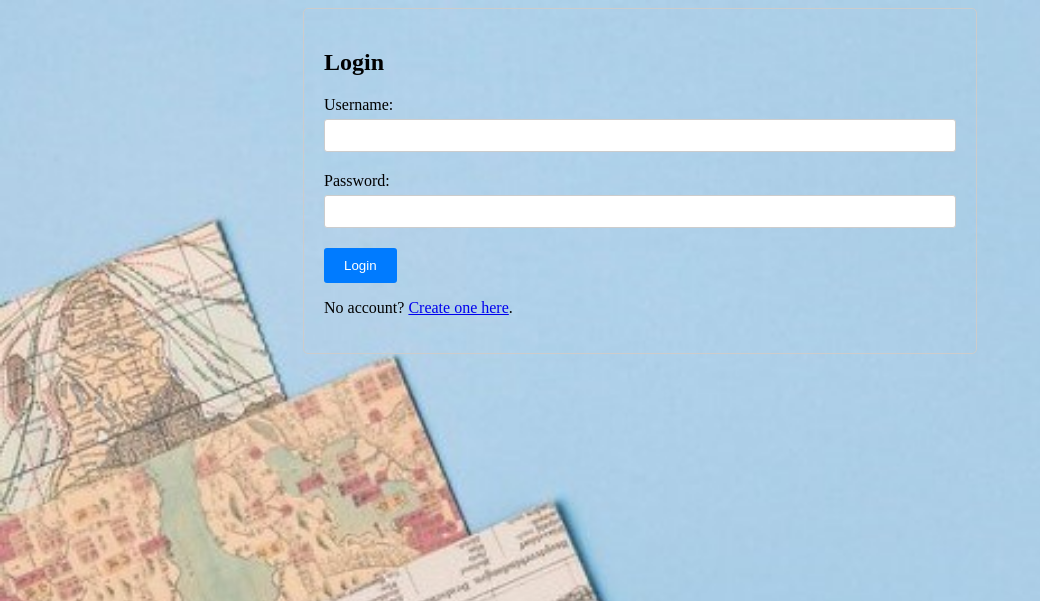
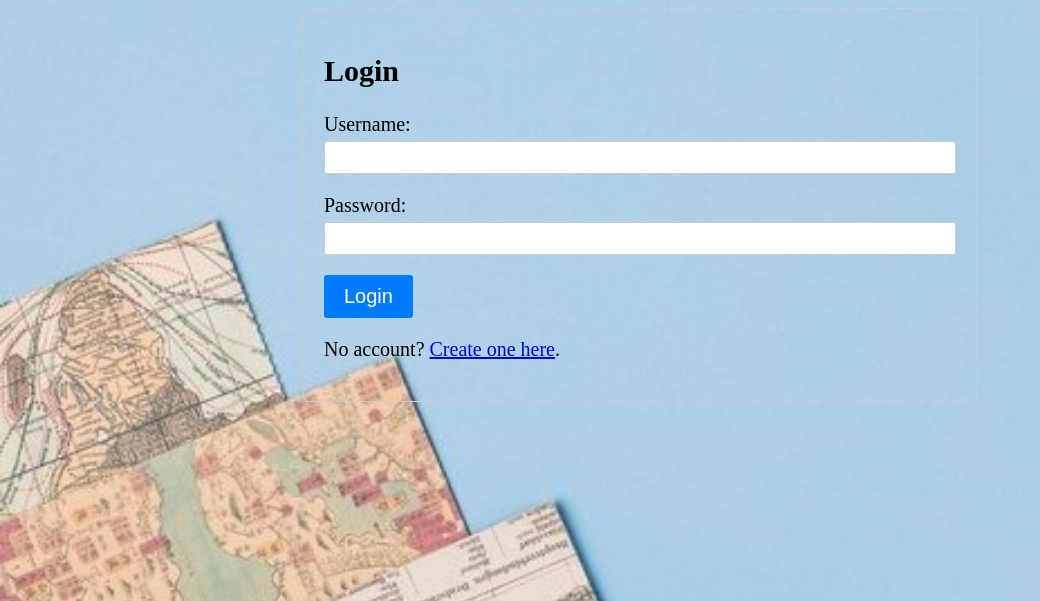
Before and after one commit to Mallika2002/TripGenie, a Flask app: page /login in a window 1280 px wide. Shown: the top 601 px of the page, without its empty margins (0-1040 px from the left). Run offline with Flask 3, Linux system fonts and the light colour scheme; some libraries are stand-ins or nearby versions.

Commit message:
Update login.html

```diff
--- a/templates/login.html
+++ b/templates/login.html
@@ -15,10 +15,10 @@
   </head>
   <body>
     <div class="container">
-      <h2>Login</h2>
+      <h2 style="font-size:30px;">Login</h2>
       <form id="loginForm">
         <div class="form-group">
-          <label for="username">Username:</label>
+          <label for="username" style="font-size:20px;">Username:</label>
           <input
             type="text"
             id="username"
@@ -29,7 +29,7 @@
           <span id="usernameError" class="error"></span>
         </div>
         <div class="form-group">
-          <label for="password">Password:</label>
+          <label for="password" style="font-size:20px;">Password:</label>
           <input
             type="password"
             id="password"
@@ -39,11 +39,11 @@
           />
           <span id="passwordError" class="error"></span>
         </div>
-        <button type="submit" class="btn btn-primary">Login</button>
+        <button type="submit" class="btn btn-primary" style="font-size:20px;">Login</button>
       </form>
       <div class="no-account-section">
-        <p>
-          No account? <a href="{{ url_for('signup') }}">Create one here</a>.
+        <p style="font-size:20px;">
+          No account? <a style="font-size:20px;" href="{{ url_for('signup') }}">Create one here</a>.
         </p>
       </div>
     </div>
```
